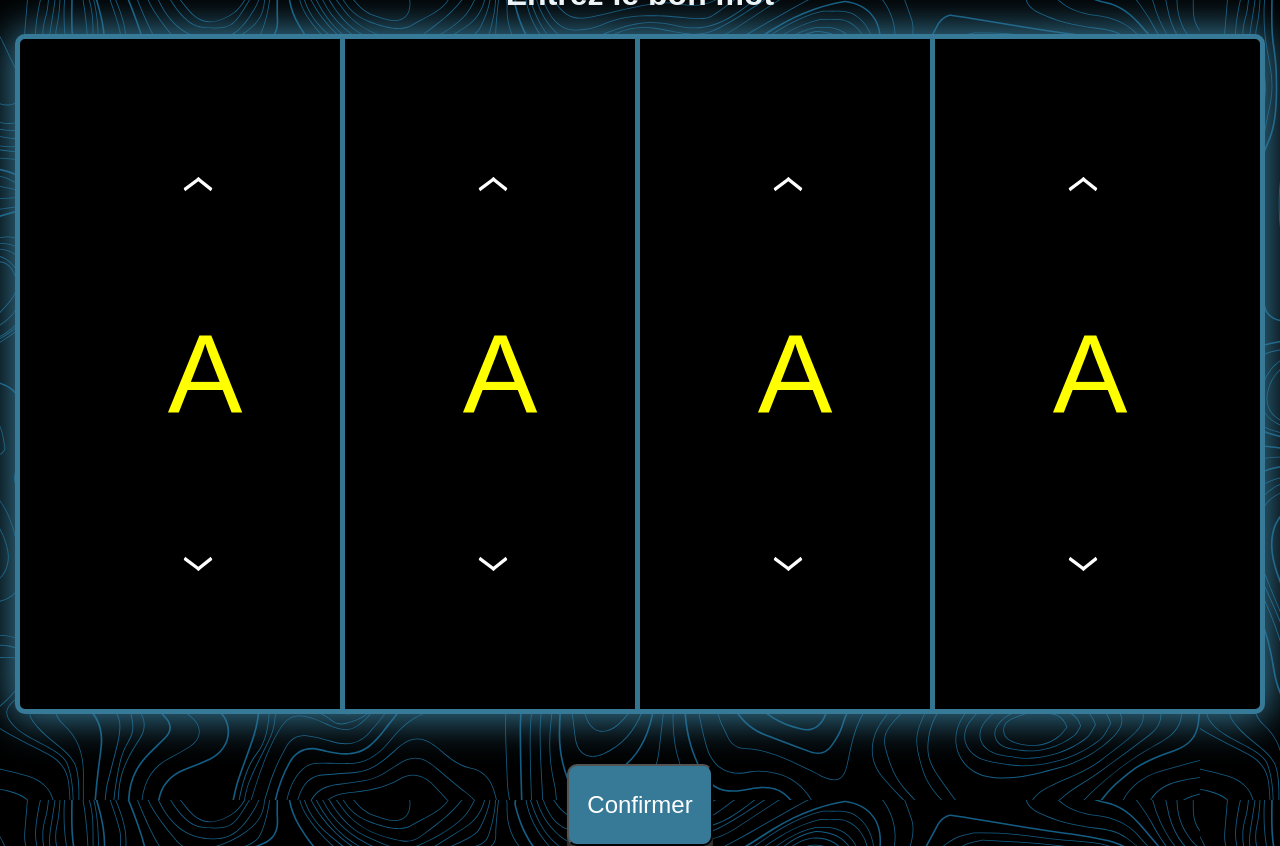
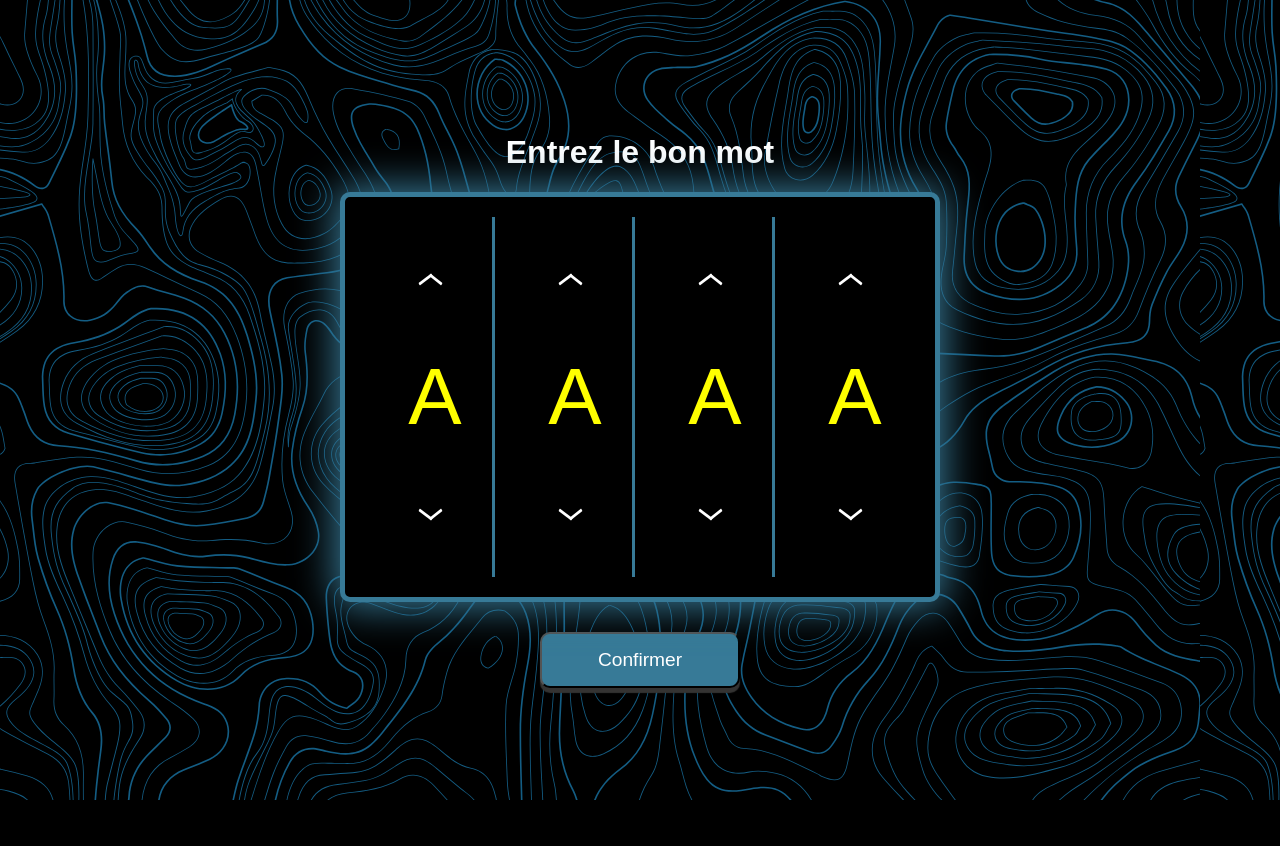
Before and after one commit to nathan74490/saveyourbuddy, a PHP site: page / in a window 1280 px wide. After the commit the page ends 800 px from the top, so only its background shows below. Run offline with PHP 8.4, Linux system fonts and the light colour scheme; some web fonts are replaced.

Commit message:
responsive

```diff
--- a/module_motdepasse/style.css
+++ b/module_motdepasse/style.css
@@ -1,11 +1,13 @@
-*{
+* {
     font-family: 'Minecraftia', sans-serif;
+    box-sizing: border-box;
 }
 
-:root{
+:root {
     --primary: #377a97;
     --tertiary: #343332;
 }
+
 body {
     background-image: url('./IMG/bg_img.svg');
     color: #fff;
@@ -16,99 +18,144 @@ body {
     align-items: center;
     justify-content: center;
 }
-.checkCircle{
+
+.checkCircle {
     position: absolute;
-    top: 100px;
-    right: 100px;
-    width: 200px;
-    height: 200px;
+    top: 10%;
+    right: 5%;
+    width: 15vw;
+    height: 15vw;
+    max-width: 163px;
+    max-height: 163px;
     background-repeat: no-repeat;
+}
 
-}
 .container {
-    width: 95vw;
-    height: 95vh;
+    width: 90vw;
+    height: 90vh;
     display: flex;
     flex-direction: column;
     justify-content: center;
     align-items: center;
+}
 
-}
 .screen {
     display: grid;
-    grid-template-columns: repeat(4, 1fr);
+    grid-template-columns: repeat(auto-fit, minmax(100px, 1fr));
     justify-content: center;
     background-color: black;
     background-size: cover;
     background-position: center;
-    padding: 30px;
+    padding: 20px;
     border-radius: 10px;
-    width: fit-content;
-    border: 5px solid #377a97;
-    gap: 0;
+    width: 100%;
+    max-width: 600px;
+    border: 5px solid var(--primary);
+    gap: 10px;
     position: relative;
-    box-shadow: 0px 0px 40px 5px #377a97;
+    box-shadow: 0px 0px 40px 5px var(--primary);
 }
+
 .column {
     display: flex;
     flex-direction: column;
-    justify-content : center;
+    justify-content: center;
     align-items: center;
-    padding: 100px;
+    padding: 50px;
     position: relative;
-    gap: 75px;
+    gap: 30px;
+}
 
-}
 .column:not(:last-child)::after {
     content: "";
     position: absolute;
     right: 0;
-    height: 110%;
-    width: 5px;
-    background-color: #347590; /* Blanc semi-transparent */
+    height: 100%;
+    width: 3px;
+    background-color: var(--primary);
 }
+
 .arrow {
     cursor: pointer;
-    font-size: 1.5rem;
+    font-size: 1.2rem;
     user-select: none;
     color: #fff;
-    width: 30px;
-    height: 30px;
+    width: 25px;
+    height: 25px;
     display: flex;
-    align-items: flex-end;
+    align-items: center;
     justify-content: center;
     border-radius: 50%;
 }
+
 .digit {
-    width: 80px;
-    height: 200px;
-    font-size: 7rem;
+    width: 60px;
+    height: 150px;
+    font-size: 5rem;
     color: #ff0;
     display: flex;
     align-items: center;
     justify-content: center;
     user-select: none;
-    margin-left: 15px;
+    margin-left: 10px;
 }
+
 .validate {
-    background: linear-gradient() ;
-    background-color: var(--primary);
-    width: 12%;
+    background: var(--primary);
+    width: 80%;
+    max-width: 200px;
     display: flex;
     justify-content: center;
     align-items: center;
     cursor: pointer;
-    box-shadow: 0px 9px 1px var(--tertiary);
+    box-shadow: 0px 5px 1px var(--tertiary);
     border-radius: 10px;
     transition: transform 0.1s ease, box-shadow 0.1s ease;
-    color : white;
-    font-size: 1.5rem;
-    margin-top: 50px;
-    padding: 25px;
+    color: white;
+    font-size: 1.2rem;
+    margin-top: 30px;
+    padding: 15px;
 }
 
 .validate:active {
-    transform: translateY(4px);
-    border-radius: 2px;
+    transform: translateY(3px);
     box-shadow: 0px 0px 0px var(--tertiary);
 }
+
+@media (max-width: 768px) {
+    .container {
+        width: 95vw;
+        height: auto;
+    }
+
+    .screen {
+        grid-template-columns: repeat(2, 1fr);
+        padding: 15px;
+        max-width: 90%;
+    }
+
+    .column {
+        padding: 30px;
+        gap: 20px;
+    }
+
+    .digit {
+        width: 50px;
+        height: 100px;
+        font-size: 3rem;
+    }
+
+    .validate {
+        font-size: 1rem;
+        padding: 10px;
+    }
+
+    .checkCircle {
+        top: 5%;
+        right: 5%;
+        width: 20vw;
+        height: 20vw;
+        max-width: 100px;
+        max-height: 100px;
+    }
+}
```
